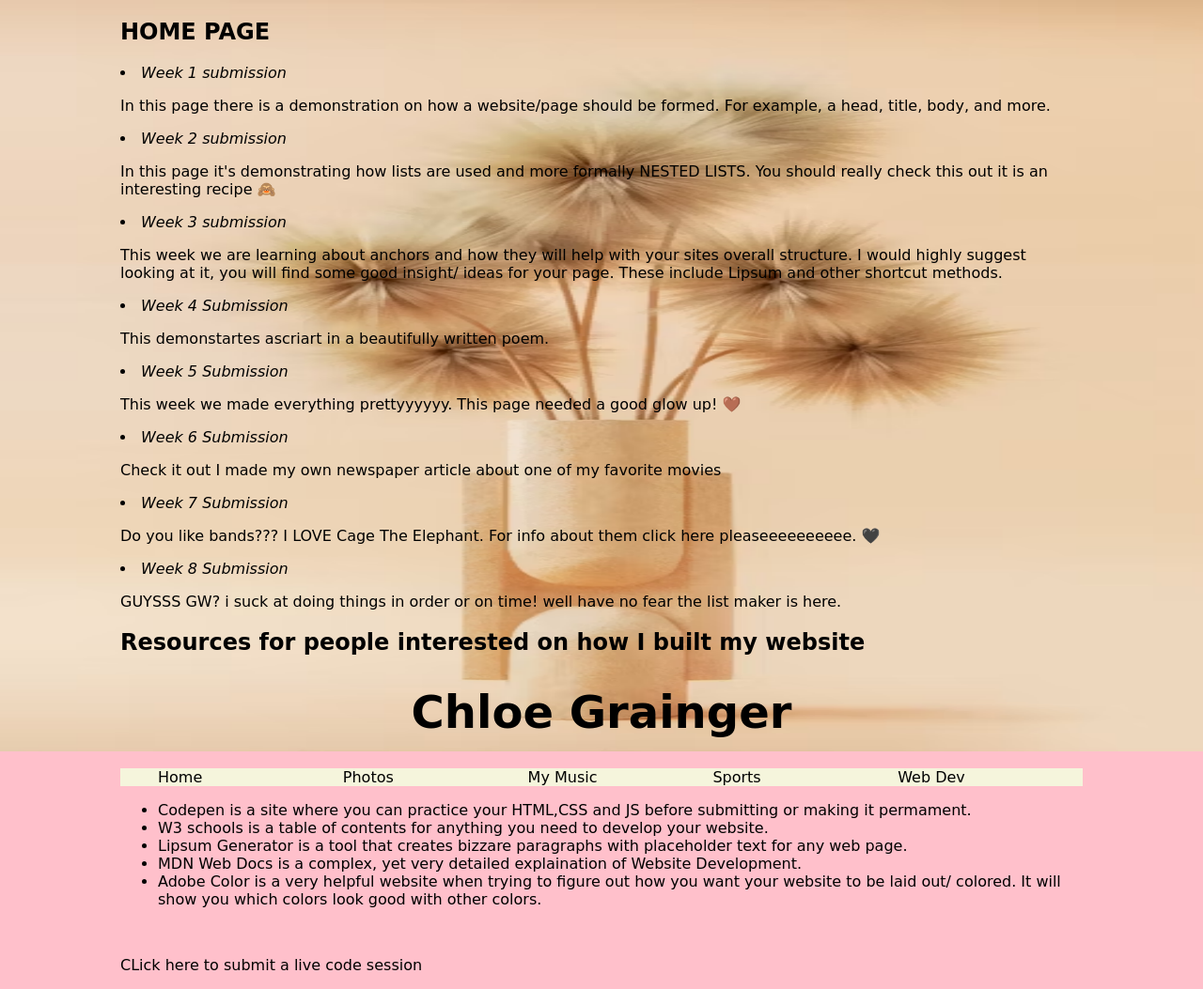
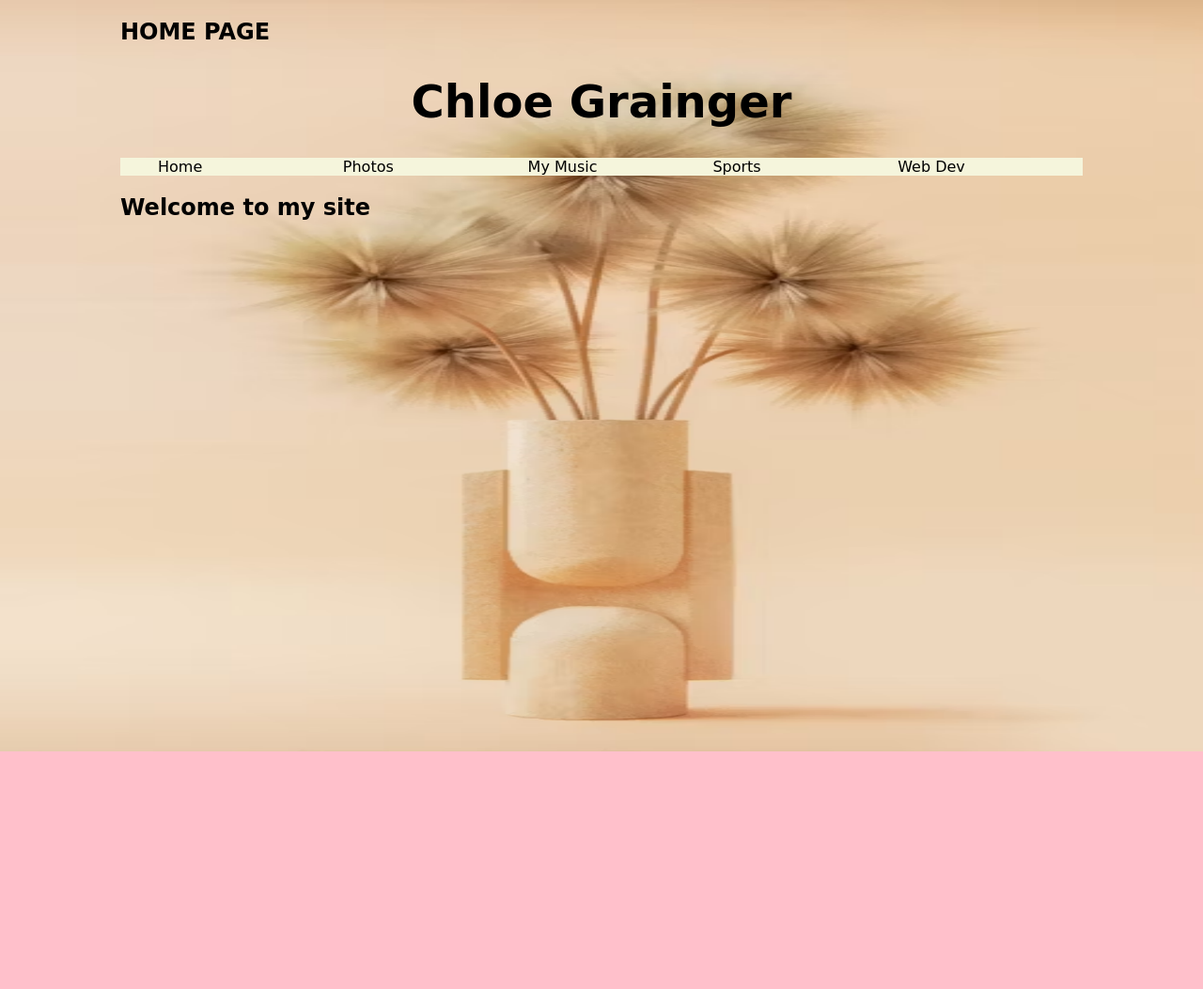
Before and after one commit to yacs-1/grainger, a plain HTML site: page index.html in a window 1280 px wide. Shown: the whole page at 94% size. After the commit the page ends 800 px from the top, so only its background shows below. Drawn offline with Linux system fonts and the light colour scheme.

Commit message:
Update index.html

```diff
--- a/index.html
+++ b/index.html
@@ -7,41 +7,6 @@
    <body style= "font-family: cursive" >
     <h2> HOME PAGE</h2>
     <img id="bg" src="resource/wierd-flowers.avif">
-       <li>
-     <a href="/grainger/wdsub/week1.html"><em>Week 1 submission</em></a>
-     <p> In this page there is a demonstration on how a website/page should be formed. For example, a head, title, body, and more. </p>
-    </li>
-    <li>
-      <a href="/grainger/wdsub/recipe.html"><em>Week 2 submission</em></a>
-      <p> In this page it's demonstrating how lists are used and more formally NESTED LISTS. You should really check this out
-       it is an interesting recipe 🙈 </p>
-     </li>
-      <li>
-       <a href="/grainger/wdsub/anchors.html"><em>Week 3 submission</em></a>
-       <p> This week we are learning about anchors and how they will help with your sites overall structure. I would highly suggest looking at it, you will find some good insight/ ideas for your page. These include Lipsum and other shortcut methods.</p>
-      </li>
-      <li>
-       <a href="/grainger/wdsub/poem.html"><em> Week 4 Submission</em></a>
-        <p> This demonstartes ascriart in a beautifully written poem. </p>
-      </li>
-      <li>
-       <a href="/grainger/wdsub/reviews.html"><em> Week 5 Submission</em></a>
-        <p> This week we made everything prettyyyyyy. This page needed a good glow up! 🤎</p>
-      </li>
-    <li>
-       <a href="/grainger/wdsub/journal.html"><em> Week 6 Submission</em></a>
-       <p> Check it out I made my own newspaper article about one of my favorite movies</p>
-    </li>
-    <li>
-       <a href="/grainger/wdsub/band-page.html"><em>Week 7 Submission</em></a>
-       <p>Do you like bands??? I LOVE Cage The Elephant. For info about them click here pleaseeeeeeeeee. 🖤</p>
-    </li>
-    <li>
-       <a href="/grainger/wdsub/list-maker.html"><em>Week 8 Submission</em></a>
-       <p> GUYSSS GW? i suck at doing things in order or on time! well have no fear the list maker is here. </p>
-    </li>
-     <h2>Resources for people interested on how I built my website</h2>
-
          <div id="global-preheader">
        <h1 class="header"> Chloe Grainger</h1>
      </div>
@@ -84,15 +49,7 @@
          </li>
        </ul>
      </div>
-
+     <h2>Welcome to my site</h2>
     <ul>
-     <li><a href="https://codepen.io/pen/" target="_blank">  Codepen</a> is a site where you can practice your HTML,CSS and JS before submitting or making it permament. </li>
-     <li><a href="https://www.w3schools.com/html/default.asp" target="_blank" >W3 schools</a> is a table of contents for anything you need to develop your website.</li>
-     <li><a href="https://lipsum.com/" target="_blank"> Lipsum Generator</a> is a tool that creates bizzare paragraphs with placeholder text for any web page. </li>
-     <li><a href="https://developer.mozilla.org/en-US/docs/Learn_web_development/Core/Structuring_content" target="_blank"> MDN Web Docs</a> is a complex, yet very detailed explaination of Website Development. </li>
-     <li><a href="https://color.adobe.com/create/color-wheel" target="_blank"> Adobe Color</a> is a very helpful website when trying to figure out how you want your website to be laid out/ colored. It will show you which colors look good with other colors. </li>
-    </ul>
-    <br>
-    <p> CLick <a href="mailto:nathanael.stamp@youngsvilleacademy.org?subject=Live%20Code%20Session%3A&cc=myemail:chloe@thelionwithin.us&body=Hi%20here%20is%20my%20submission.%20This%20is%20Chloe%20BTW%3A%20">here</a> to submit a live code session</p>
    </body>
 </html>
```
